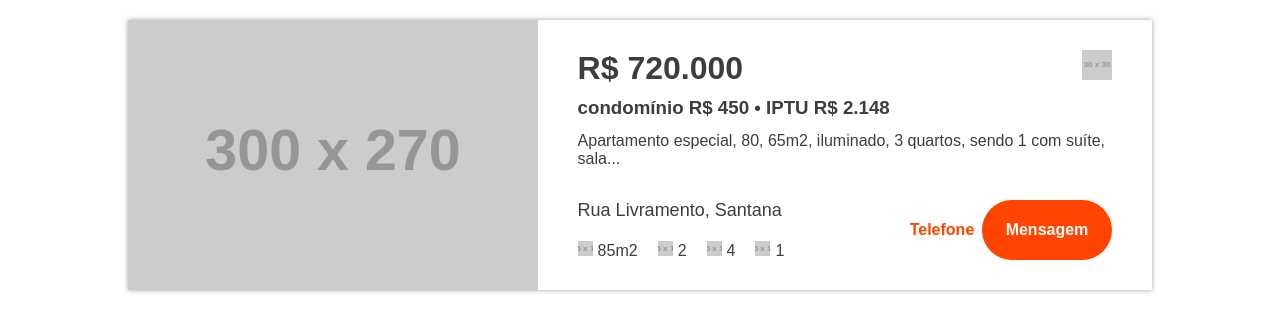
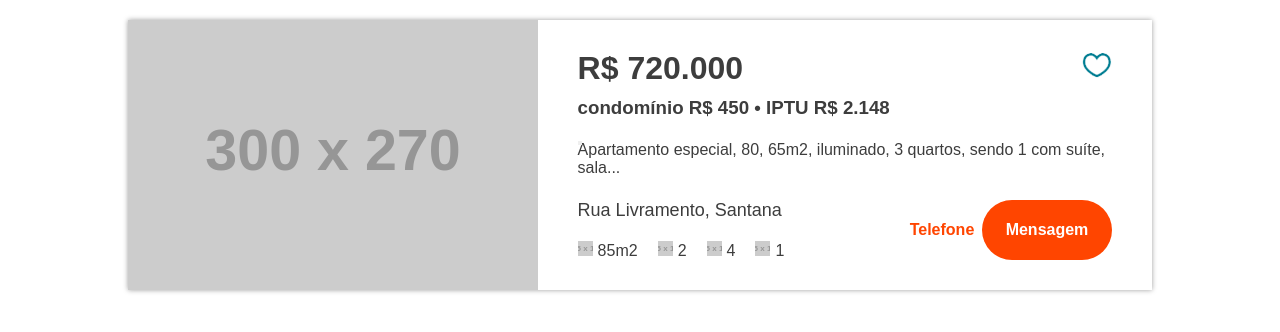
Before and after one commit to FelipePavan13/layout-teste, a React (Create React App) app in the folder layout-react/: page / in a window 1280 px wide. Shown: the top 332 px of the page. Built offline with nearby package versions, Linux system fonts and the light colour scheme.

Commit message:
create usestate favorite button

```diff
--- a/layout-react/src/components/ItemContent/ItemContent.js
+++ b/layout-react/src/components/ItemContent/ItemContent.js
@@ -1,17 +1,21 @@
-import React from 'react';
+import React, { useState } from 'react';
 import './ItemContent.css';
+import heartPic from '../static/heart1.png';
+import fullHeartPic from '../static/heart2.png';
 import Button from '../Button/Button';
 import IconLabel from '../IconLabel/IconLabel'
 
 function ItemContent(props) {
   const {price, condoPrice, taxPrice, address, description} = props;
 
+  const [favorite, setFavorite] = useState(false);
+
   return (
     <>
       <div className="header">
         <h1>{price}</h1>
         <h3>condomínio {condoPrice} • IPTU {taxPrice}</h3>
-        <img src="http://placehold.it/30x30" alt="" />
+        <button onClick={() => setFavorite(!favorite)}><img src={favorite ? fullHeartPic : heartPic} alt="" /></button>
       </div>
       <div className="body">
         <p>{description}</p>
```
